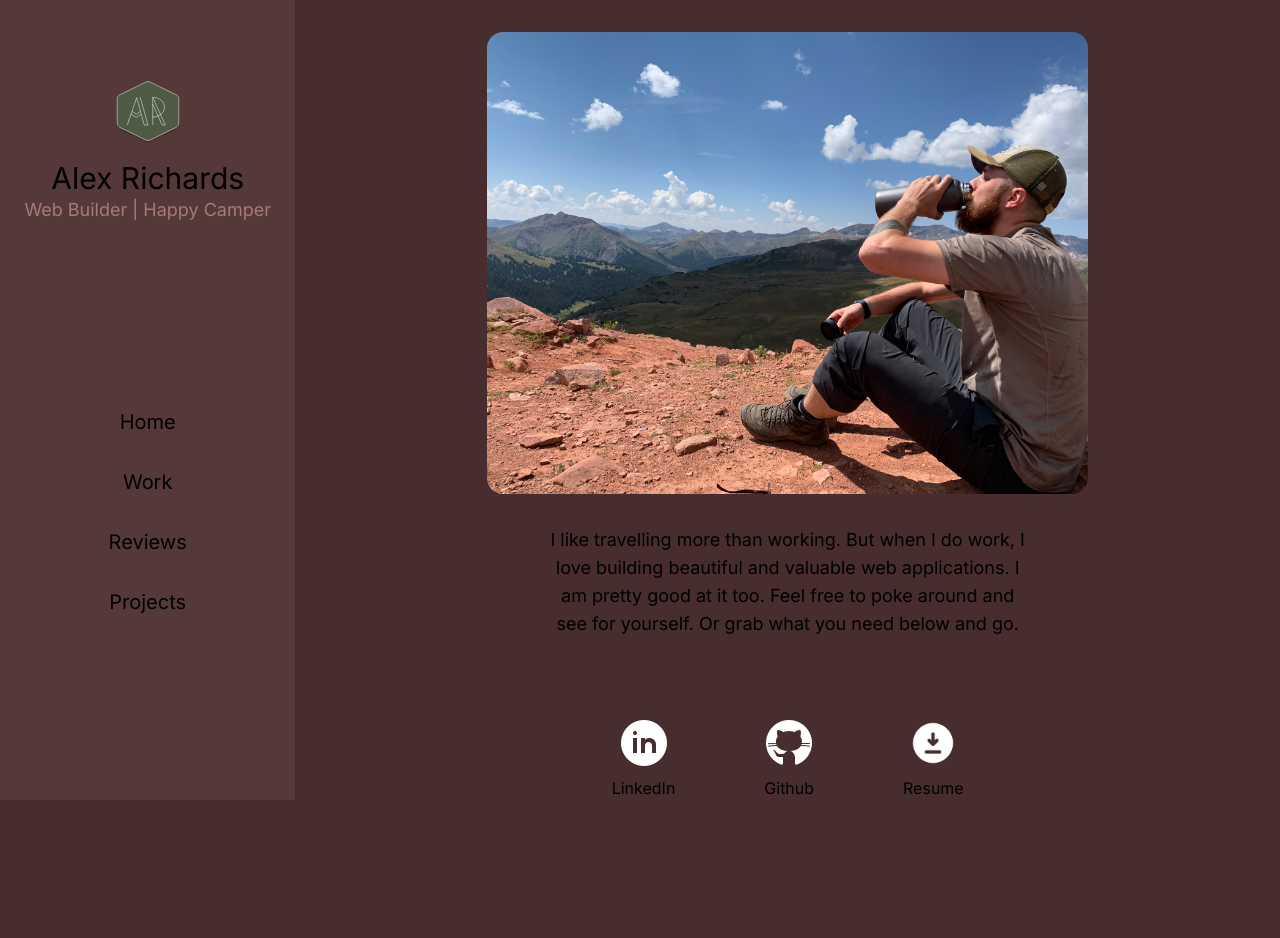
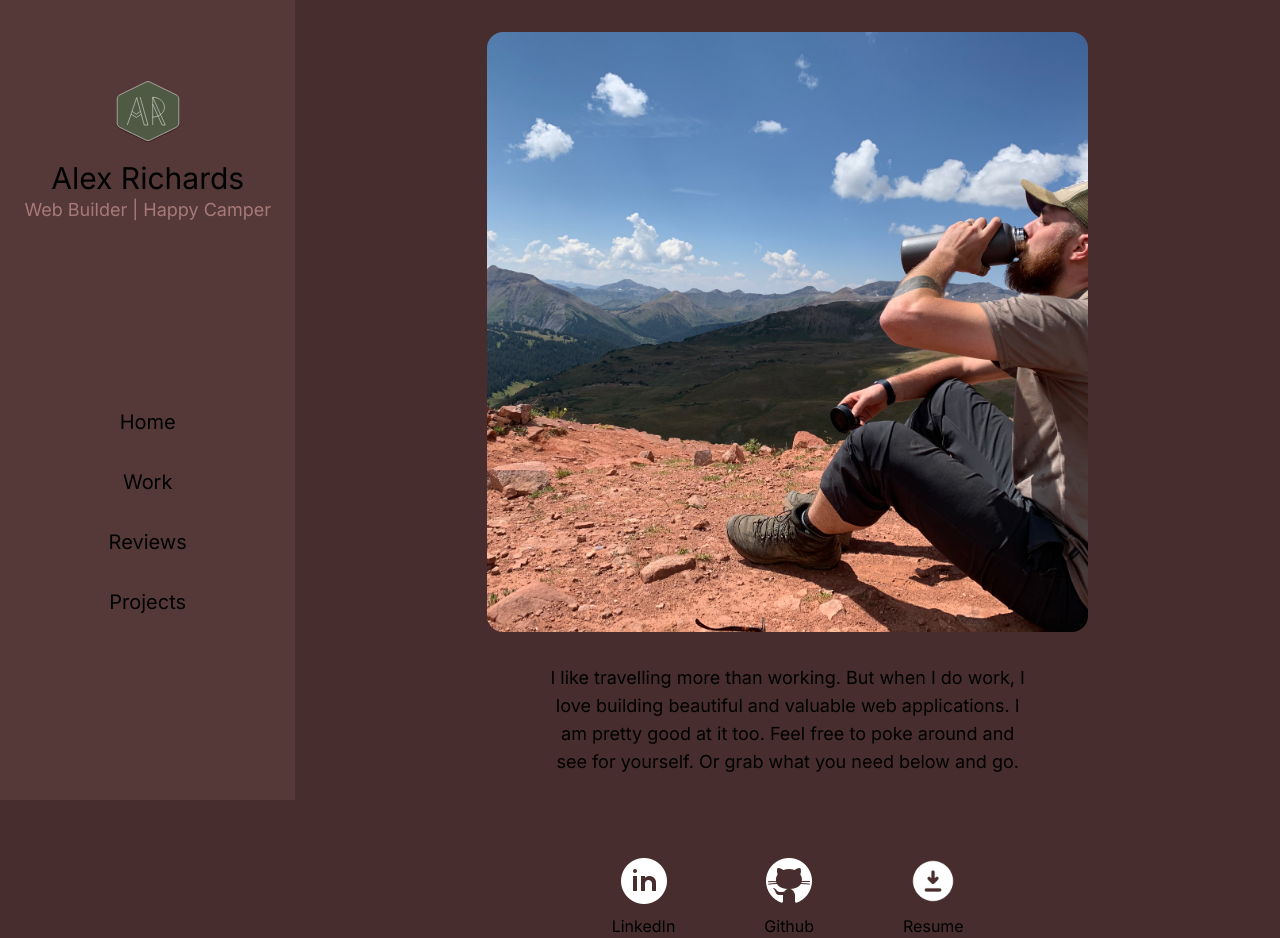
Before and after one commit to AlexRichards9595/portfolio, a Next.js app: page / in a window 1280 px wide. Before the commit the page ends 800 px from the top, so only its background shows below. Built offline with nearby package versions, Linux system fonts and the light colour scheme.

Commit message:
trying to fix layout

```diff
--- a/src/app/layout.tsx
+++ b/src/app/layout.tsx
@@ -19,14 +19,12 @@
 }>) {
   return (
     <html lang="en">
-      <body className={`${inter.className} flex flex-col h-screen overflow-x-hidden`}>
-          <header className={'sticky'}>
-            <Header/>
-          </header>
-          <main className={'w-screen grow lg:flex lg:flex-row overflow-y-auto pb-16 lg:pb-0'}>
-            <Sidebar/>
-            <div className={'lg:w-screen lg:overflow-y-auto lg:grow'}>{children}</div>
-          </main>
+      <body className={`${inter.className} flex flex-col h-full overflow-x-hidden`}>
+        <Header/>
+        <main className={'w-screen grow lg:flex lg:flex-row overflow-y-auto pb-16 lg:pb-0'}>
+          <Sidebar/>
+          <div className={'lg:w-screen lg:overflow-y-auto lg:grow'}>{children}</div>
+        </main>
       </body>
     </html>
   );
```
